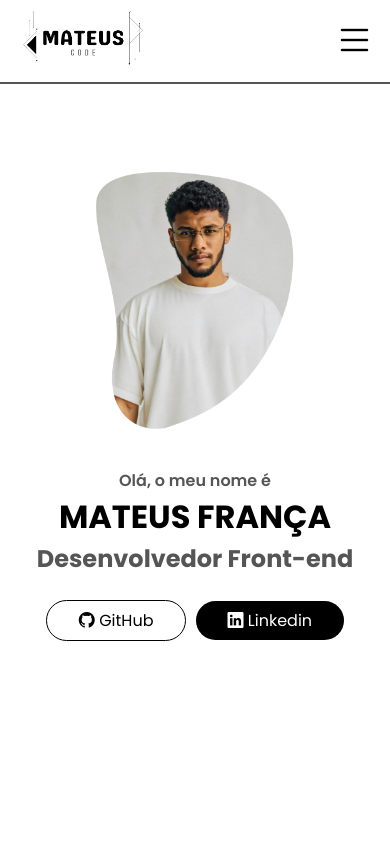
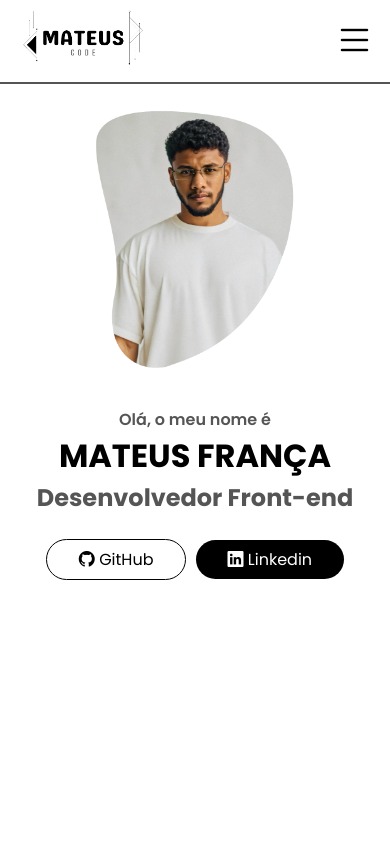
Before and after one commit to mateusfj/potifolio, a PHP site: page / in a window 390 px wide. Shown: the top 843 px of the page. Run offline with PHP 8.4, Linux system fonts and the light colour scheme.

Commit message:
Update style.css

```diff
--- a/assets/css/style.css
+++ b/assets/css/style.css
@@ -214,7 +214,7 @@ width: 0%; background-color: black; height: 2px; position:absolute; bottom: 0; l
 
 /*CONTENTE-IMT-TXT*/
 
-.txt-img{position: absolute;width: 100%;display: flex;flex-direction: column;align-items: center;color: black;margin-top: 80px;}
+.txt-img{width: 100%;display: flex;flex-direction: column;align-items: center;color: black;height: auto;position: absolute;margin-top: 110px;}
 .txt-img .img-topo{margin: 0;}
 .txt-img .img-topo img{height: 260px;margin-bottom: 30px;}
 .txt-img .txt-topo{text-align: center;margin-left: 0;height: auto;}
```
